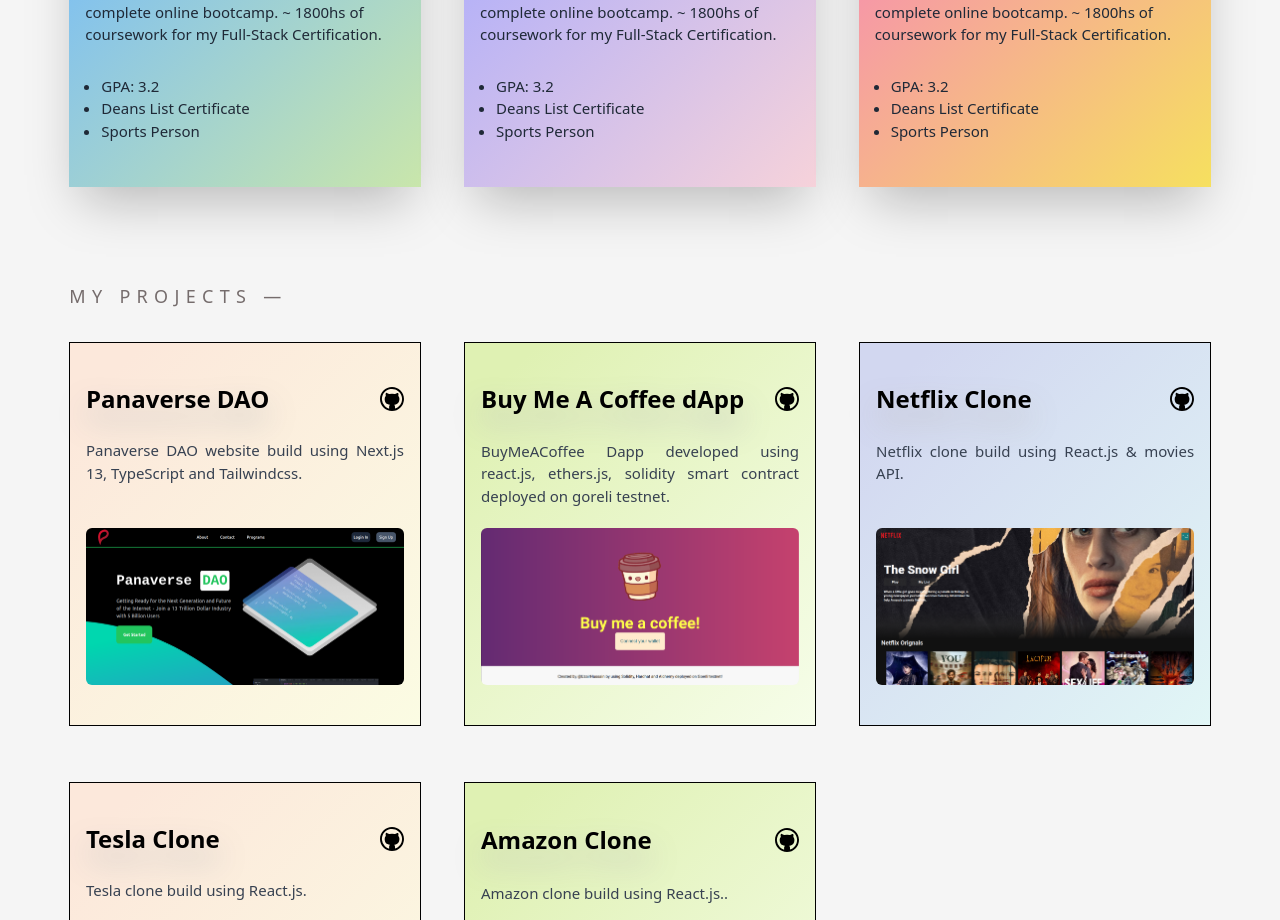
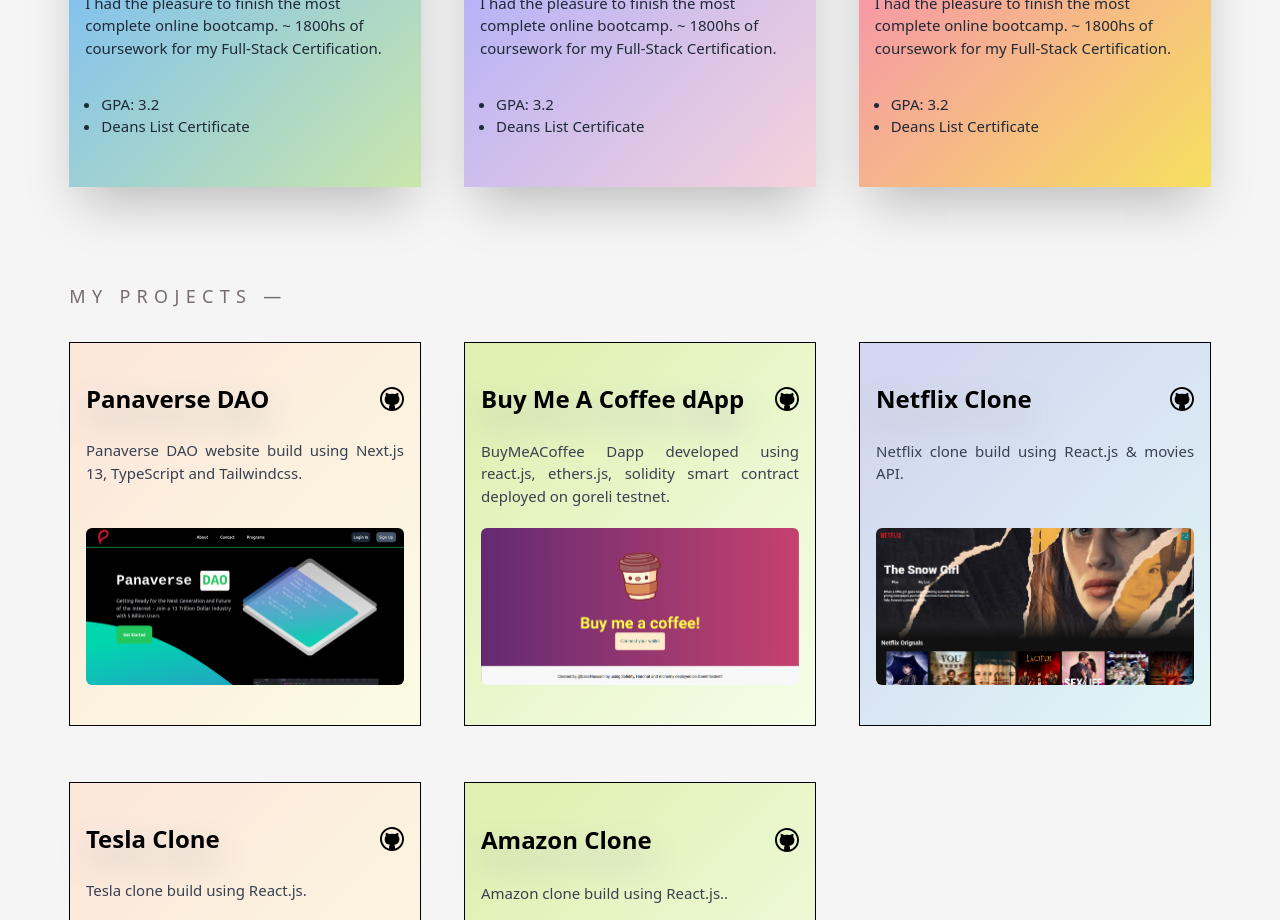
Before and after one commit to Uzairhussain98/Nextjs-Portfolio, a Next.js app: page / in a window 1280 px wide. Shown: the part 940-1860 px from the top of the page. Built offline with nearby package versions, Linux system fonts and the light colour scheme.

Commit message:
minor change

```diff
--- a/app/components/Box.tsx
+++ b/app/components/Box.tsx
@@ -19,7 +19,7 @@
       <ul className="text-[15px] list-disc m-4 ">
         <li>GPA: 3.2</li>
         <li>Deans List Certificate</li>
-        <li>Sports Person </li>
+        {/* <li>Sports Person </li> */}
       </ul>
     </div>
   );
```
